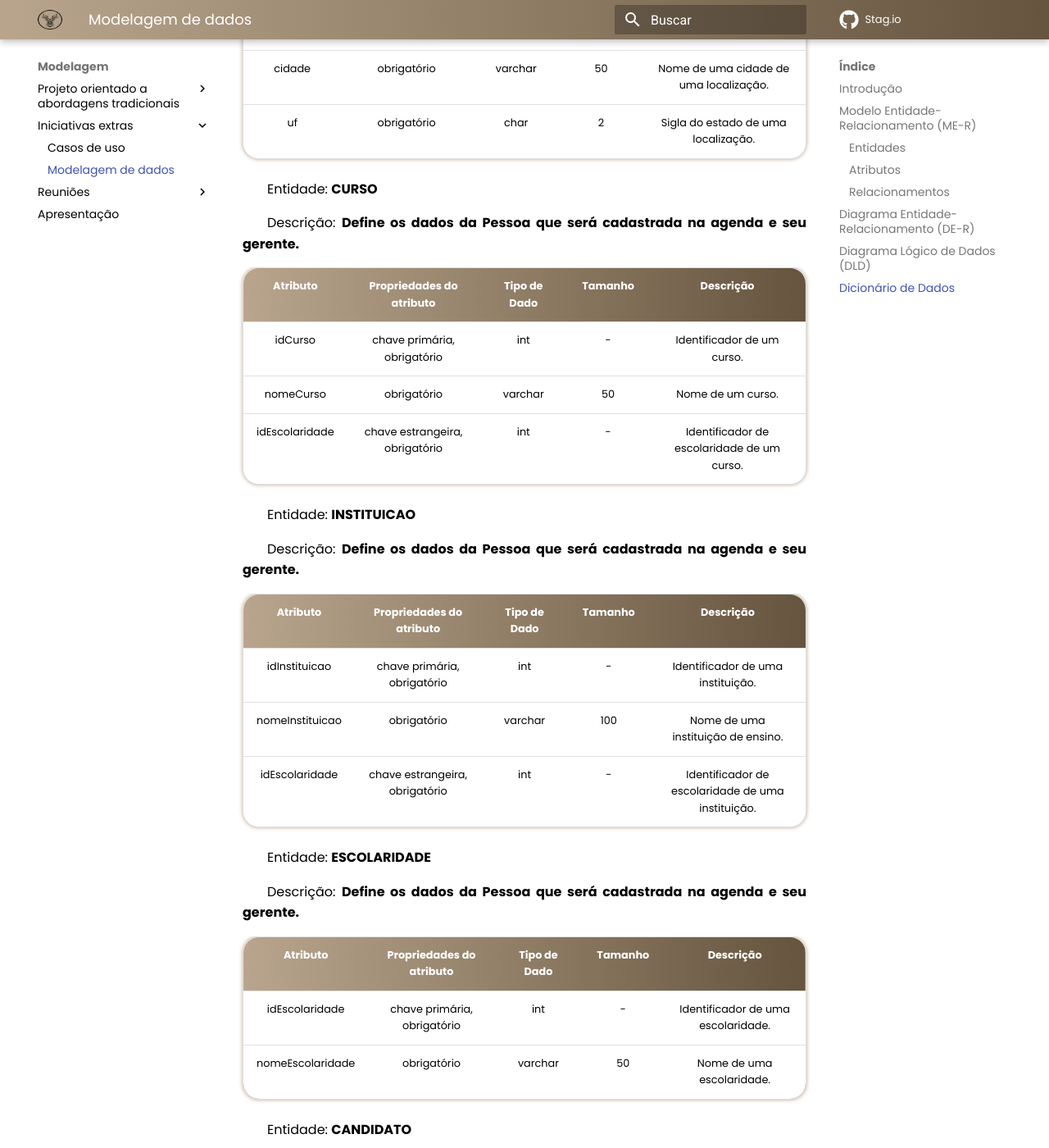
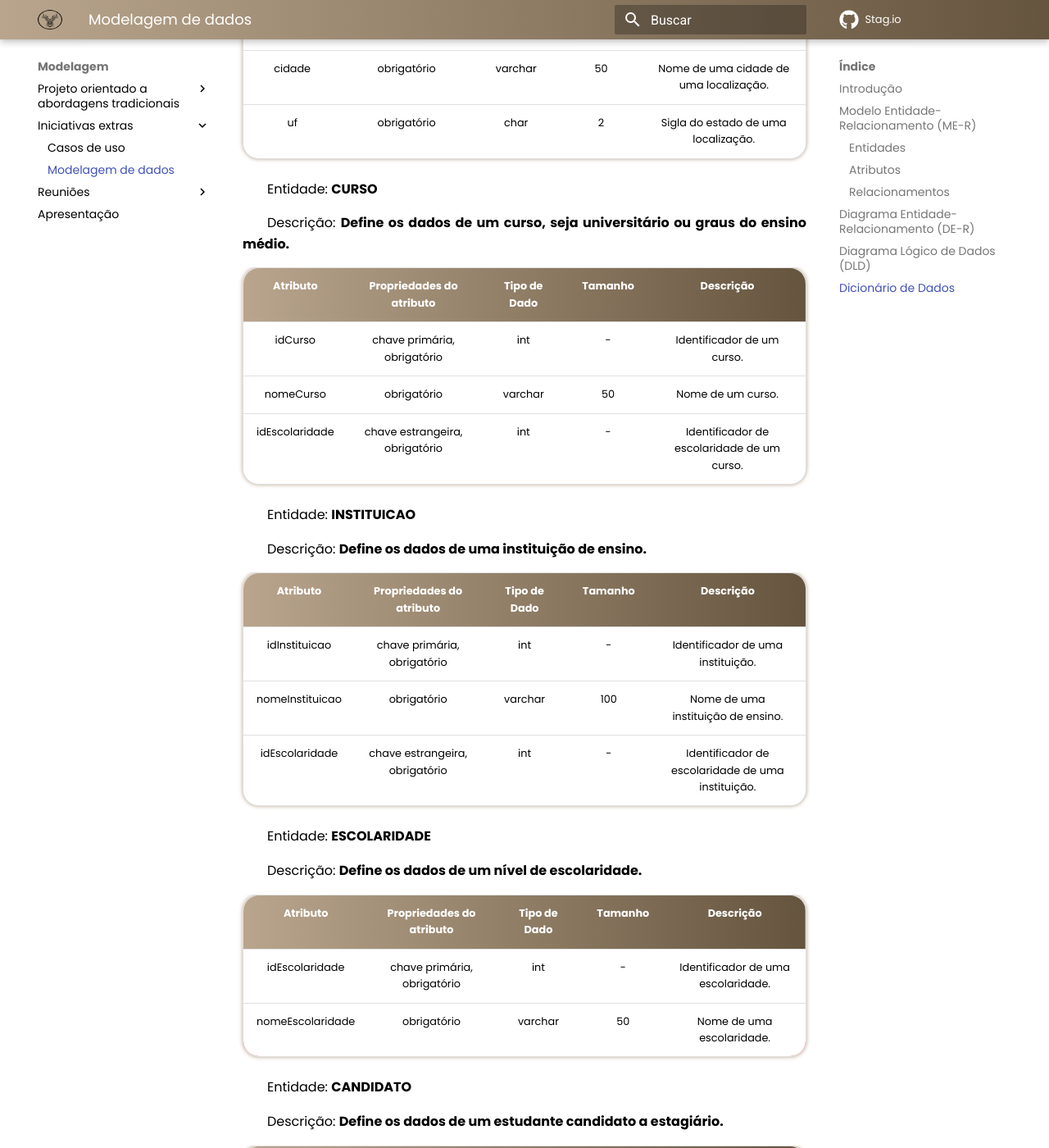
Before and after one commit to UnBArqDsw2021-2/2021.2_G3_stag.io, an MkDocs documentation site: the page built from docs/Modelagem/IE/ModelagemDeDados.md, in a window 1280 px wide and 1400 px high, scrolled down 5568 px. Shown: the whole window at 82% size. Built offline with MkDocs 1.6.1 and Material for MkDocs 9.7.7, drawn with Linux system fonts in a browser that asks for light colours; comment, search, counter and statistics services are not loaded; some of the changed text lies outside the part shown.

Commit message:
Adicionando vídeos da apresentação de Modelagem e corrigindo erro na Modelagem de Dados

```diff
--- a/docs/Modelagem/IE/ModelagemDeDados.md
+++ b/docs/Modelagem/IE/ModelagemDeDados.md
@@ -101,7 +101,7 @@
 
 Entidade: **CURSO**
 
-Descrição: **Define os dados da Pessoa que será cadastrada na agenda e seu gerente.**
+Descrição: **Define os dados de um curso, seja universitário ou graus do ensino médio.**
 
 |  Atributo  | Propriedades do atributo |            Tipo de Dado           |  Tamanho   |                         Descrição                         |
 | :--------: | :--------------------: | :---------------------------------: | :--------: | :-------------------------------------------------------: |
@@ -112,7 +112,7 @@
 
 Entidade: **INSTITUICAO**
 
-Descrição: **Define os dados da Pessoa que será cadastrada na agenda e seu gerente.**
+Descrição: **Define os dados de uma instituição de ensino.**
 
 |  Atributo  | Propriedades do atributo |            Tipo de Dado           |  Tamanho   |                         Descrição                         |
 | :--------: | :--------------------: | :---------------------------------: | :--------: | :-------------------------------------------------------: |
@@ -123,7 +123,7 @@
 
 Entidade: **ESCOLARIDADE**
 
-Descrição: **Define os dados da Pessoa que será cadastrada na agenda e seu gerente.**
+Descrição: **Define os dados de um nível de escolaridade.**
 
 |  Atributo  | Propriedades do atributo |            Tipo de Dado           |  Tamanho   |                         Descrição                         |
 | :--------: | :--------------------: | :---------------------------------: | :--------: | :-------------------------------------------------------: |
@@ -133,7 +133,7 @@
 
 Entidade: **CANDIDATO**
 
-Descrição: **Define os dados da Pessoa que será cadastrada na agenda e seu gerente.**
+Descrição: **Define os dados de um estudante candidato a estagiário.**
 
 |  Atributo  | Propriedades do atributo |            Tipo de Dado           |  Tamanho   |                         Descrição                         |
 | :--------: | :--------------------: | :---------------------------------: | :--------: | :-------------------------------------------------------: |
@@ -148,9 +148,9 @@
 |idLocalizacao|chave estrangeira, obrigatório|int|-|Identificador da localização de um candidato. |
 
 
-Entidade: **deseja**
+Relacionamento: **deseja**
 
-Descrição: **Define relacionamento que corresponde a um autorrelacionamento sobre PESSOA e seu gerente com cardinalidade _n:m._**
+Descrição: **Define relacionamento que corresponde a um candidato desejar (aplicar a) uma vaga, com cardinalidade _n:m._**
 
 |  Atributo  | Propriedades do atributo |            Tipo de Dado           |  Tamanho   |                         Descrição                         |
 | :--------: | :--------------------: | :---------------------------------: | :--------: | :-------------------------------------------------------: |
@@ -169,3 +169,4 @@
 Versão | Data | Modificação | Autor(es) |
 |--|--|--|--|
 | 1.0 | 16/02/2022 |Criação do documento | Guilherme de Morais e Ian Ferreira |
+| 1.1 | 18/02/2022 |Correção de erros no Dicionário de Dados | Guilherme de Morais |
```
Also changed, not shown: docs/Modelagem/Apresentacao.md (+31 -0 lines).
